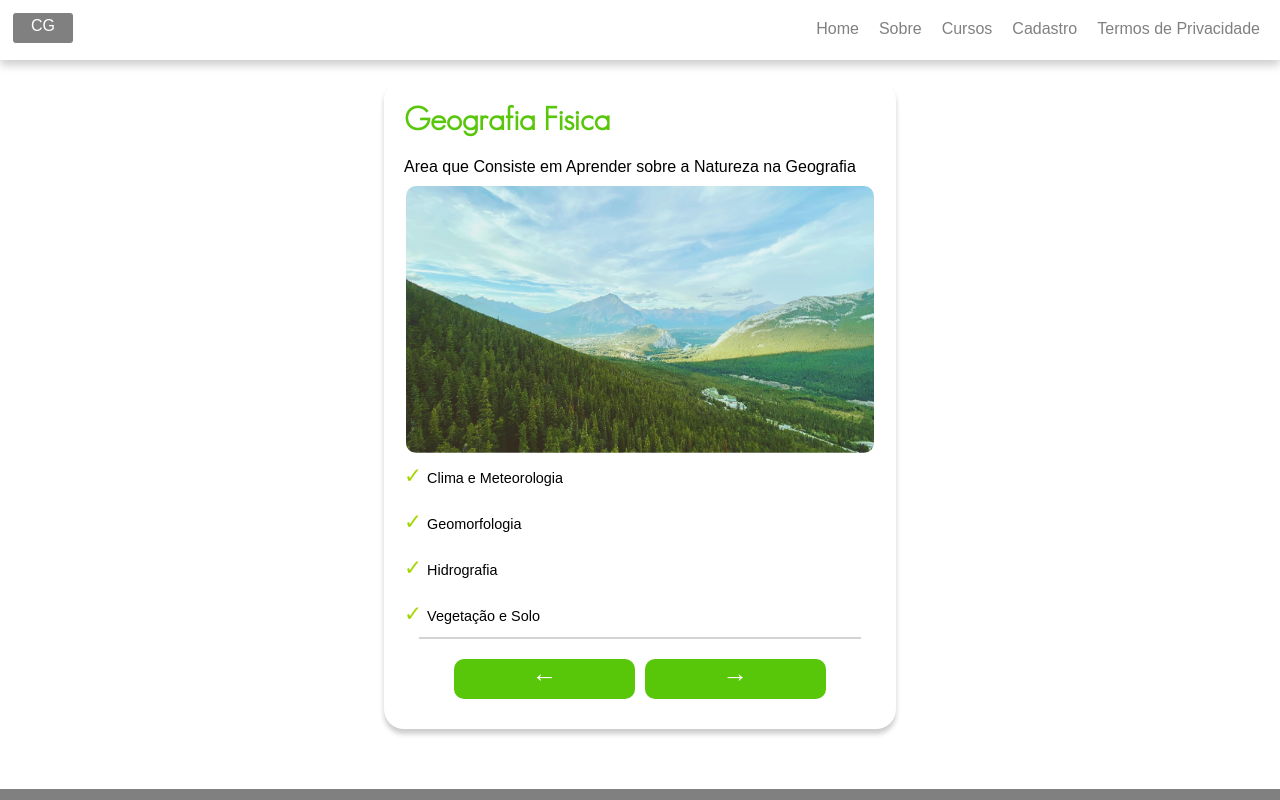
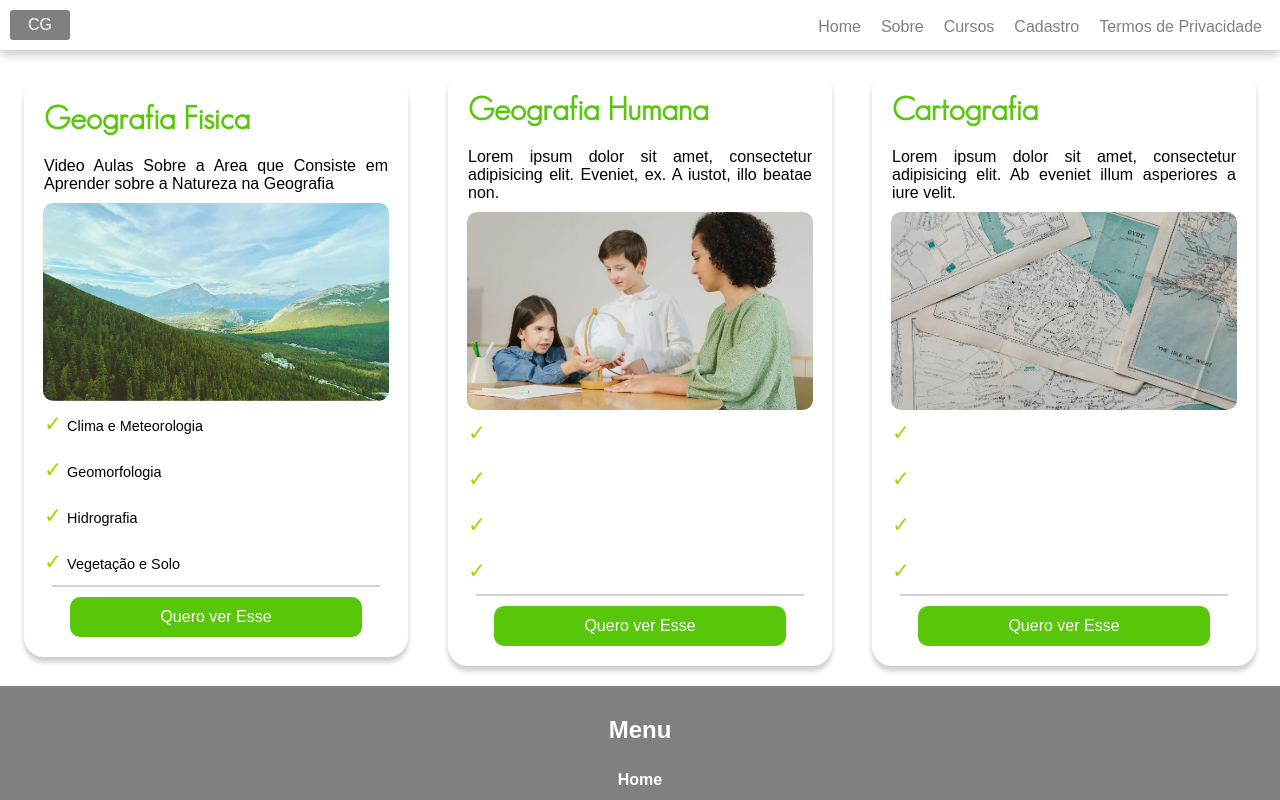
Before and after one commit to danielsilvestre2/course-example, a plain HTML site: page pages/cursos.html in a window 1280 px wide. Shown: the top 800 px of the page. Drawn offline with Linux system fonts and the light colour scheme.

Commit message:
edit course page and fix somethings

```diff
--- a/pages/cursos.html
+++ b/pages/cursos.html
@@ -20,11 +20,11 @@
   <li class="menu-element"><a href="cadastro.html">Cadastro</a></li>
   <li class="menu-element"><a href="privacidade.html">Termos de Privacidade</a></li>
   </header>
-  <main class="main">
-  <div id="curso1">
+  <main id="cursos">
+  <div class="cursos">
   <h1>Geografia Fisica</h1>
-  <p>Area que Consiste em Aprender sobre a Natureza na Geografia</p>
-  <img width="95%" src="../images/fisical-geo.png" alt="images do curso de geografia fisica">
+  <p>Video Aulas Sobre a Area que Consiste em Aprender sobre a Natureza na Geografia</p>
+  <img width="95%" src="../images/fisical-geo.png" alt="imagem geografia fisica">
   <ul>
   <li>Clima e Meteorologia</li>
   <li>Geomorfologia</li>
@@ -32,31 +32,34 @@
   <li>Vegetação e Solo</li>
   </ul>
   <hr style="background-color: lightgray; border-color: lightgray; width: 90%;">
-  <div id="btns-curs">
-  <button id="bt-left">&#x02190</button>
-  <button id="bt-right">&#x02192</button>
+  <button id="bt-see">Quero ver Esse</button>
   </div>
-  </div>
- <!--  <div id="curso2">
+  <div class="cursos">
   <h1>Geografia Humana</h1>
+  <p>Lorem ipsum dolor sit amet, consectetur adipisicing elit. Eveniet, ex. A iustot, illo beatae non.</p>
+  <img width="95%" src="../images/human-geo.jpg" alt="imagem geografia humana">
   <ul>
   <li></li>
   <li></li>
   <li></li>
   <li></li>
-  <li></li>
   </ul>
+  <hr style="background-color: lightgray; border-color: lightgray; width: 90%;">
+  <button id="bt-see">Quero ver Esse</button>
   </div>
-  <div id="curso3">
+  <div class="cursos">
   <h1>Cartografia</h1>
+  <p>Lorem ipsum dolor sit amet, consectetur adipisicing elit. Ab eveniet illum asperiores a iure velit.</p>
+  <img width="95%" src="../images/cartograph.jpg" alt="">
   <ul>
     <li></li>
     <li></li>
     <li></li>
     <li></li>
-    <li></li>
   </ul>
-  </div> -->
+  <hr style="background-color: lightgray; border-color: lightgray; width: 90%;">
+  <button id="bt-see">Quero ver Esse</button>
+  </div>
   </main>
   <footer>
   <section id="menu">
--- a/styles/custom.css
+++ b/styles/custom.css
@@ -17,6 +17,9 @@
   scroll-behavior: smooth;
   -webkit-tap-highlight-color: transparent;
   font-family: arial, helvetica, sans-serif;
+}
+main {
+  text-align: justify;
 }
 span.lat-roll {
   color: lightgray;
@@ -40,25 +43,40 @@ header {
   justify-content: space-between;
   color: gray;
   width: 100%;
-  height: 60px;
-  padding-bottom: 20px;
+  height: 50px;
+  padding: 8px;
   background-color: #fff;
   filter: drop-shadow(0 5px 5px #00000033);
+}
+header span#logo {
+  display: flex;
+  justify-content: center;
+  align-items: center;
+  flex: none;
+  margin: 2px;
+  color: #fff;
+  height: 30px;
+  width: 60px;
+  background-color: gray;
+  border: none;
+  border-radius: 3px;
 }
 img#menu {
   border: 1.5px solid gray;
   border-radius: 50%;
   height: 33px;
-  margin: 12px;
   padding: 5px;
   cursor: pointer;
+  transition-duration: .2s;
+}
+header img#menu:hover {
+  transform: rotate(90deg) scale(1.2);
   transition-duration: .2s;
 }
 div#menu {
   display: block;
 }
 div#menu {
-  padding: 10px;
   display: none;
   flex-flow: row nowrap;
   list-style: none;
@@ -69,21 +87,6 @@ div#menu a {
 }
 div#menu a:hover {
   text-decoration: underline;
-}
-header span#logo {
-  padding-top: 4px;
-  text-align: center;
-  color: #fff;
-  margin: 13px;
-  height: 30px;
-  width: 60px;
-  background-color: gray;
-  border: none;
-  border-radius: 3px;
-}
-header img#menu:hover {
-  transform: rotate(90deg) scale(1.2);
-  transition-duration: .2s;
 }
 section#inicio {
   color: #fff;
@@ -185,15 +188,18 @@ footer a {
 #chamada a {
   text-align: center;
   border-radius: 30px;
-  display: block;
+  display: flex;
+  justify-content: center;
+  align-items: center;
+  flex: auto;
   margin: 20px auto 20px auto;
   background-color: #fff;
-  padding: 18px 5px 5px 5px;
+  padding: 20px;
   border: 2px solid #fff;
   color: var(--color3);
   height: 60px;
-  width: 100px;
-  font: normal bold .9em arial, helvetica, sans-serif;
+  width: 90px;
+  font: normal bold 1em arial, helvetica, sans-serif;
   cursor: pointer;
   transition-duration: .2s;
 }
@@ -336,7 +342,6 @@ div#check-box input[type="checkbox"]:checked {
   border: 1.5px solid var(--color1);
   background-color: var(--color1);
 }
-
 form input[type="checkbox"]:after {
   color: white;
   content: '\2713';
@@ -484,67 +489,55 @@ main.politica-m ol {
   color: gray;
 }
 /* Cursos */
-div#curso1 h1 {
+div.cursos {
+  margin: 20px 20px 80px 20px;
+  padding: 10px;
+  border-radius: 20px;
+  background-color: white;
+  box-shadow: 0px 5px 5px #00000033;
+}
+div.cursos h1 {
   font-family: 'Geo', helvetica, sans-serif;
   color: var(--color1);
 }
-div#curso1 img {
+div.cursos img {
   display: block;
   margin: auto;
   border-radius: 10px;
 }
-div#curso1 p, h1, li {
+div.cursos p, h1, li {
   padding: 10px;
 }
-div#curso1 li {
+div.cursos li {
   text-decoration: none;
   list-style-type: none;
   line-height: .5em;
   font: normal 300 .9em arial, helvetica, sans-serif;
 }
-div#curso1 li:before {
+div.cursos li:before {
   font-size: 1.5em;
   content: '\2713';
   padding-right: 5px;
   color: var(--color2);
 }
-#btns-curs {
-  margin: 20px;
+#bt-see {
   display: flex;
   justify-content: center;
   align-items: center;
-  gap: 10px;
-  color: white;
-}
-#bt-right {
   color: white;
   background-color: var(--color1);
   border: none;
   border-radius: 10px;
-  width: 40%;
-  height: 30px;
-  padding-bottom: 40px;
-  font-size: 1.6em;
+  margin: 10px auto 10px auto;
+  width: 80%;
+  height: 40px;
+  font-size: 1em;
   transition-duration: .2s;
 }
-#bt-left {
-  color: white;
-  background-color: var(--color1);
-  border: none;
-  border-radius: 10px;
-  width: 40%;
-  height: 30px;
-  padding-bottom: 40px;
-  font-size: 1.6em;
-  transition-duration: .2s;
-}
-#bt-left:hover {
-  box-shadow: inset 170px 0 0 var(--color2);
-  transition-duration: .2s;
-}
-#bt-right:hover {
-  box-shadow: inset -170px 0 0 var(--color2);
-  transition-duration: .2s;
+#bt-see:hover {
+  box-shadow: inset 170px 0 0 var(--color2),
+  inset -170px 0 0 var(--color2);
+  transition-duration: .3s;
 }
  /* Sobre */
 .about {
--- a/styles/media-q.css
+++ b/styles/media-q.css
@@ -94,6 +94,9 @@
   .about h2.course {
     margin-top: 120px;
   }
+  div.cursos {
+    margin: 10px 130px 10px 130px;
+  }
 }
 @media screen and (min-width: 1024px) {
   .indx-main {
@@ -110,11 +113,10 @@
     display: flex;
   }
   section#inicio {
-
-    border-radius: 0 0 12% 12%;
+    border-radius: 0 0 200px 200px;
   }
   section#inicio img {
-    border-radius: 0 0 18% 12%;
+    border-radius: 0 0 160px 0;
     margin-bottom: -20.9px;
     width: 60%;
   }
@@ -144,4 +146,13 @@
     font-size: 1.4vw;
     line-height: 1.7vw;
   }
+  main#cursos {
+    display: flex;
+    justify-content: center;
+    align-items: center;
+  }
+  div.cursos {
+    width: 30%;
+    margin: 20px;
+  }
 }
```
Also changed, not shown: images/cartograph.jpg (added), images/geo-human.jpg (added), images/human-geo.jpg (added).
